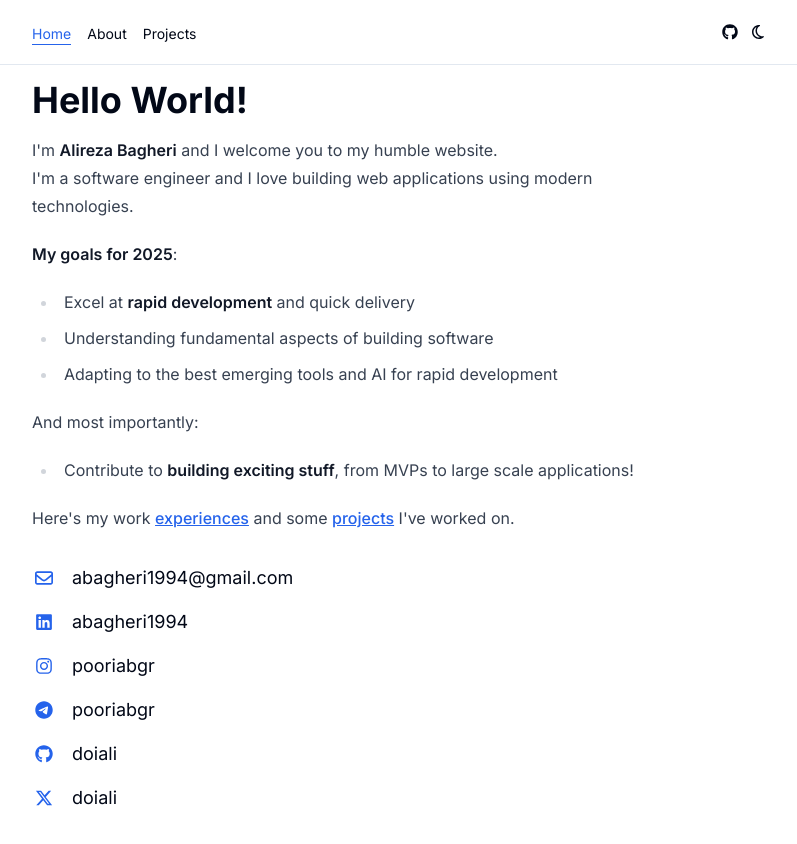
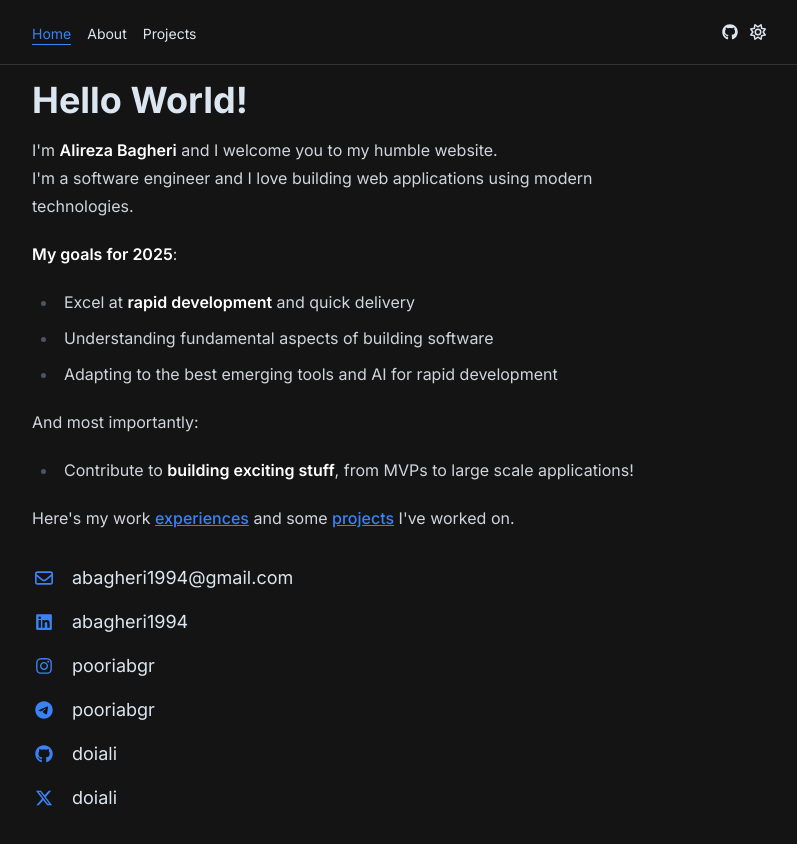
Before and after one commit to doiali/portfolio, a Next.js app: page / in a window 1280 px wide. Shown: the top 844 px of the page, without its empty margins (240-1037 px from the left). Built offline with nearby package versions, Linux system fonts and the light colour scheme.

Commit message:
feat: set default theme to dark

```diff
--- a/src/app/layout.tsx
+++ b/src/app/layout.tsx
@@ -45,7 +45,7 @@ export default function RootLayout({
       <body className={`${inter.variable}`}>
         <ThemeProvider
           attribute="class"
-          defaultTheme="system"
+          defaultTheme="dark"
           enableSystem
           disableTransitionOnChange
         >
--- a/src/data/projects.ts
+++ b/src/data/projects.ts
@@ -213,7 +213,7 @@ export const getProjects: () => Project[] = () => [
     slug: 'more_projects',
     title: 'And many more',
     points: [
-      "An internal recruitment platform for a large company, handling 400,000 recruitees. Built with React.js, FastAPI, SQLAlchemy, and SQL Server.",
+      "An internal recruitment platform for a large organization, handling 400,000 recruitees. Built with React.js, FastAPI, SQLAlchemy, and SQL Server.",
       "A university entrance exam scoring system, handling 20,000 participants annually.",
       "A B2B project management application for managing projects, contracts, clients, and tasks.",
       "The first smart gardening platform in the country, managing irrigation, humidity, temperature, and light. Allows scheduling irrigations and remote garden control. Built with React and Django.",
```
